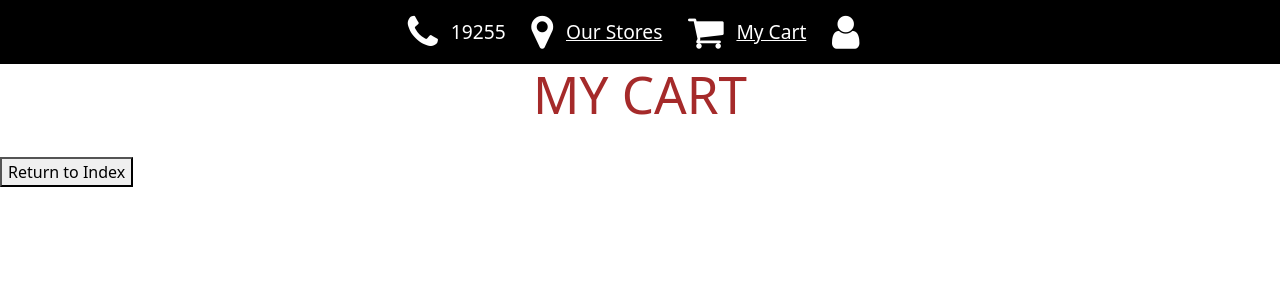
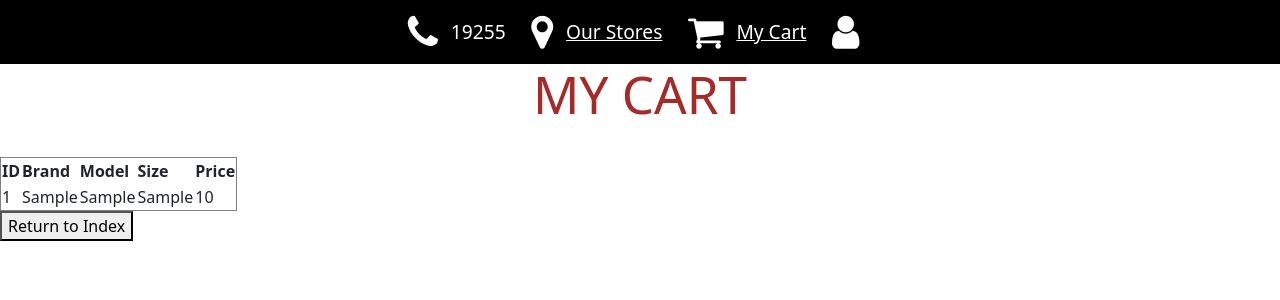
Before and after one commit to a-amrashraf/webprog, a PHP site: page /cart.php in a window 1280 px wide. Shown: the top 300 px of the page. Run offline with PHP 8.4, Linux system fonts and the light colour scheme; tables that the repository leaves empty or names only in its code hold one stand-in row (values such as "Sample post").

Commit message:
Update cart.php

```diff
--- a/cart.php
+++ b/cart.php
@@ -23,10 +23,42 @@
         </div>
 
         <h1 class="name">MY CART</h2><br>
-<?php
+        <?php
+include_once('connection.php');
+
+// Fetch data from cart_tires table
+$sqlCart = "SELECT * FROM cart_tires";
+$resultCart = mysqli_query($conn, $sqlCart);
+
+echo '<div id="cartInfo">';
+if ($resultCart) {
+    if (mysqli_num_rows($resultCart) > 0) {
+        echo '<table border="1">';
+        echo '<tr><th>ID</th><th>Brand</th><th>Model</th><th>Size</th><th>Price</th></tr>';
+
+        // Output data of each row
+        while ($row = mysqli_fetch_assoc($resultCart)) {
+            echo '<tr>';
+            echo '<td>' . $row['id'] . '</td>';
+            echo '<td>' . $row['brand'] . '</td>';
+            echo '<td>' . $row['model'] . '</td>';
+            echo '<td>' . $row['size'] . '</td>';
+            echo '<td>' . $row['price'] . '</td>';
+            echo '</tr>';
+        }
+
+        echo '</table>';
+    } else {
+        echo "No records found in the cart";
+    }
+} else {
+    echo "Query execution failed for the cart";
+}
+echo '</div>';
+
+// Your existing code to display and insert data into tires table
 if ($_SERVER['REQUEST_METHOD'] === 'GET' && isset($_GET['fetch_data']) && $_GET['fetch_data'] === 'true') {
-    echo '<div id="cartInfo">';
-    include_once('connection.php');
+    echo '<div id="dynamicCartInfo">';
 
     if (!$conn) {
         echo "Connection failed";
@@ -38,7 +70,12 @@ if ($_SERVER['REQUEST_METHOD'] === 'GET' && isset($_GET['fetch_data']) && $_GET[
         if ($result) {
             if (mysqli_num_rows($result) > 0) {
                 while ($row = mysqli_fetch_assoc($result)) {
+                    // Display data
                     echo "<div>Brand: " . $row['brand'] . " ---- Model: " . $row['model'] . " ---- Size: " . $row['size'] . " ---- Price: " . $row['price'] . "</div>";
+
+                    // Insert into cart_tires table
+                    $insertQuery = "INSERT INTO cart_tires (brand, model, size, price) VALUES ('" . $row['brand'] . "', '" . $row['model'] . "', '" . $row['size'] . "', " . $row['price'] . ")";
+                    mysqli_query($conn, $insertQuery);
                 }
             } else {
                 echo "0 Records Found";
@@ -46,12 +83,14 @@ if ($_SERVER['REQUEST_METHOD'] === 'GET' && isset($_GET['fetch_data']) && $_GET[
         } else {
             echo "Query execution failed";
         }
+    }
 
-        mysqli_close($conn);
-    }
+    mysqli_close($conn);
     echo '</div>';
 }
 ?>
+
+
 <button onclick="goToIndex()">Return to Index</button>
 <script>
     function goToIndex() {
```
